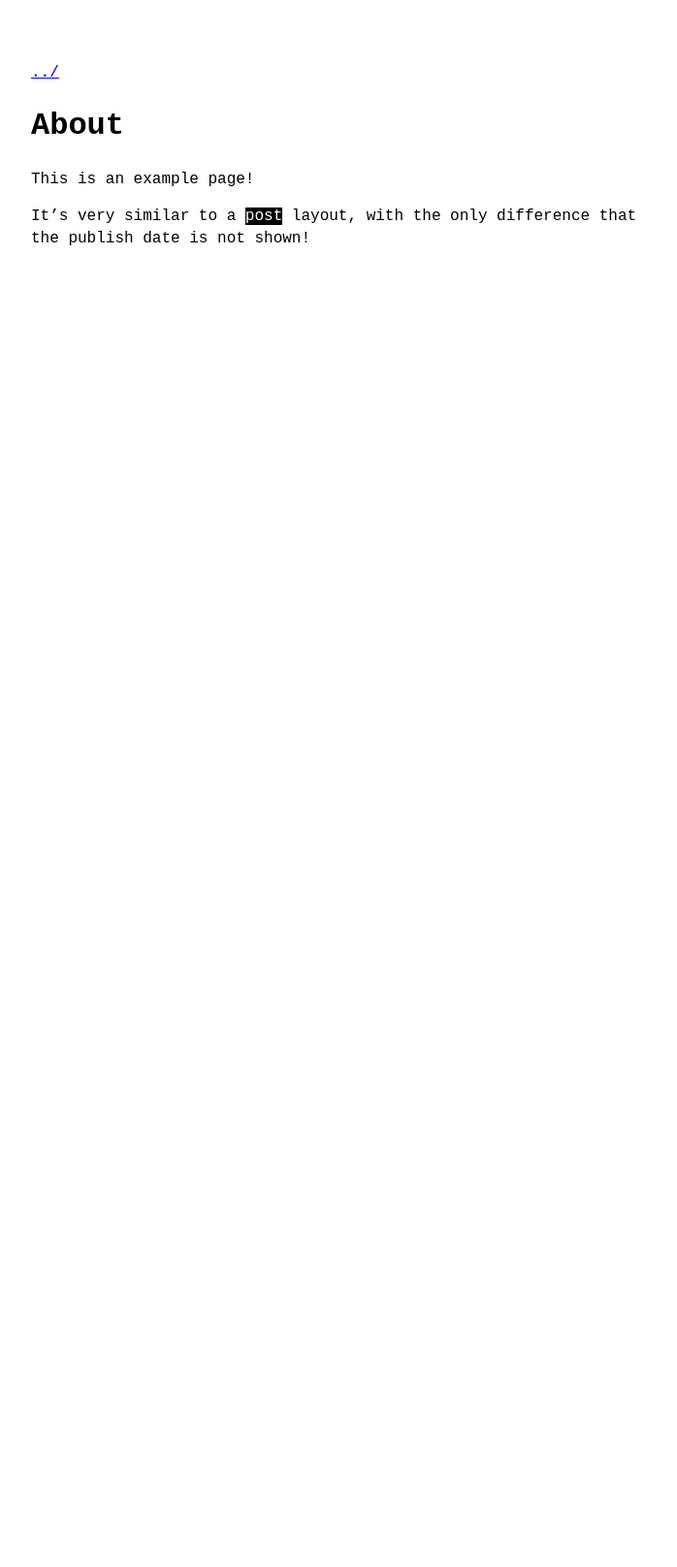
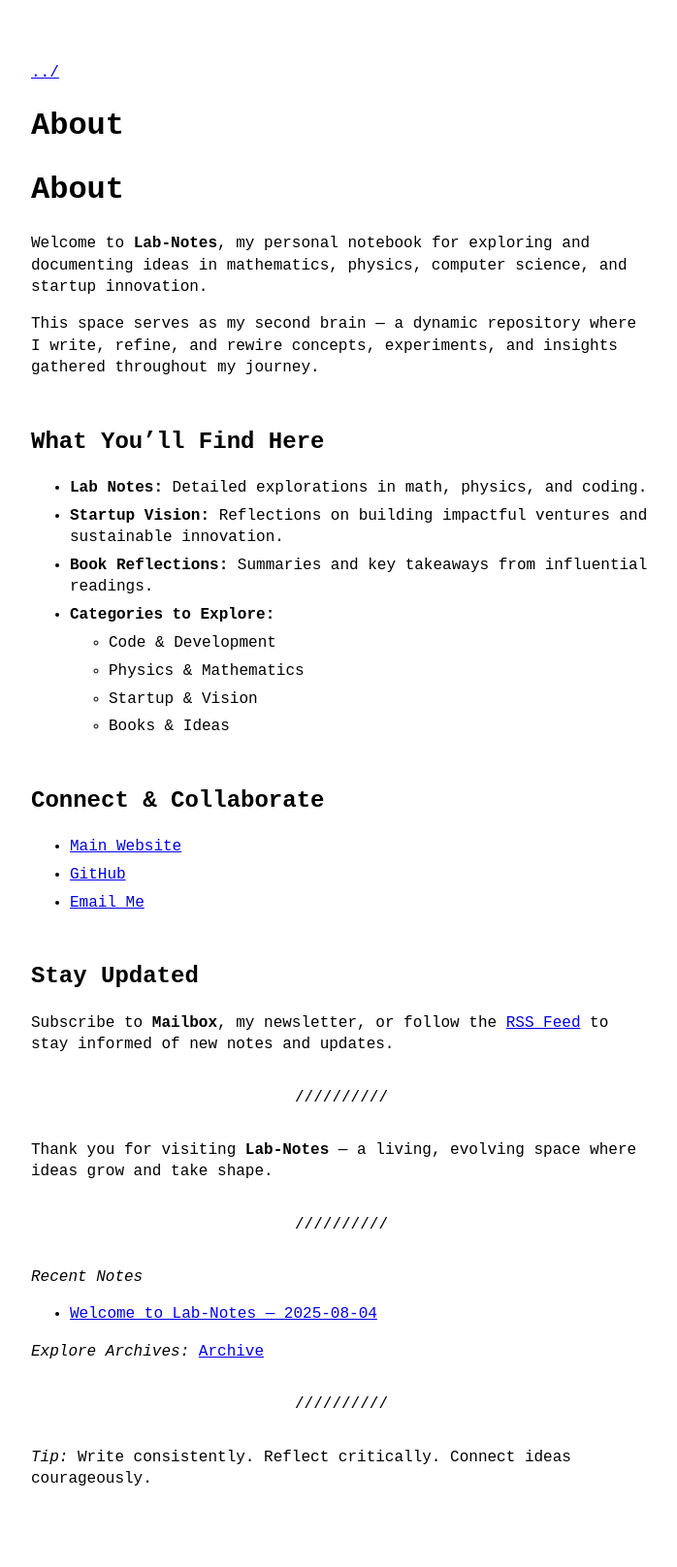
Before and after one commit to developerjonas/blog, a Jekyll site: the page built from about.md, in a window 1280 px wide. Shown: the whole page at 97% size, without its empty margins (288-986 px from the left). Built offline with Jekyll 4.4.1, drawn with Linux system fonts in a browser that asks for light colours; before the commit the page ends 900 px from its top, so only the background shows below that.

Commit message:
Few Updates

```diff
--- a/about.md
+++ b/about.md
@@ -1,8 +1,48 @@
 ---
 layout: page
 title: About
+permalink: /about/
 ---
 
-This is an example page!
+# About
 
-It's very similar to a `post` layout, with the only difference that the publish date is not shown!
+Welcome to **Lab-Notes**, my personal notebook for exploring and documenting ideas in mathematics, physics, computer science, and startup innovation.
+
+This space serves as my second brain — a dynamic repository where I write, refine, and rewire concepts, experiments, and insights gathered throughout my journey.
+
+## What You’ll Find Here
+
+- **Lab Notes:** Detailed explorations in math, physics, and coding.
+- **Startup Vision:** Reflections on building impactful ventures and sustainable innovation.
+- **Book Reflections:** Summaries and key takeaways from influential readings.
+- **Categories to Explore:**
+  - Code & Development
+  - Physics & Mathematics
+  - Startup & Vision
+  - Books & Ideas
+
+## Connect & Collaborate
+
+- [Main Website](https://developerjonas.com)
+- [GitHub](https://github.com/developerjonas)
+- [Email Me](mailto:hello@developerjonas.com)
+
+## Stay Updated
+
+Subscribe to **Mailbox**, my newsletter, or follow the [RSS Feed]({{ "/feed.xml" | relative_url }}) to stay informed of new notes and updates.
+
+---
+
+Thank you for visiting **Lab-Notes** — a living, evolving space where ideas grow and take shape.
+
+---
+
+*Recent Notes*
+
+- [Welcome to Lab-Notes — 2025-08-04](/2025/08/04/welcome)
+
+*Explore Archives:* [Archive](/archive)
+
+---
+
+*Tip:* Write consistently. Reflect critically. Connect ideas courageously.
```
Also changed, not shown: _data/menu.yml (+5 -5 lines), _posts/2025-08-04-welcome.md (+2 -2 lines), hello.md (added, +23 -0 lines), social.md (added).
